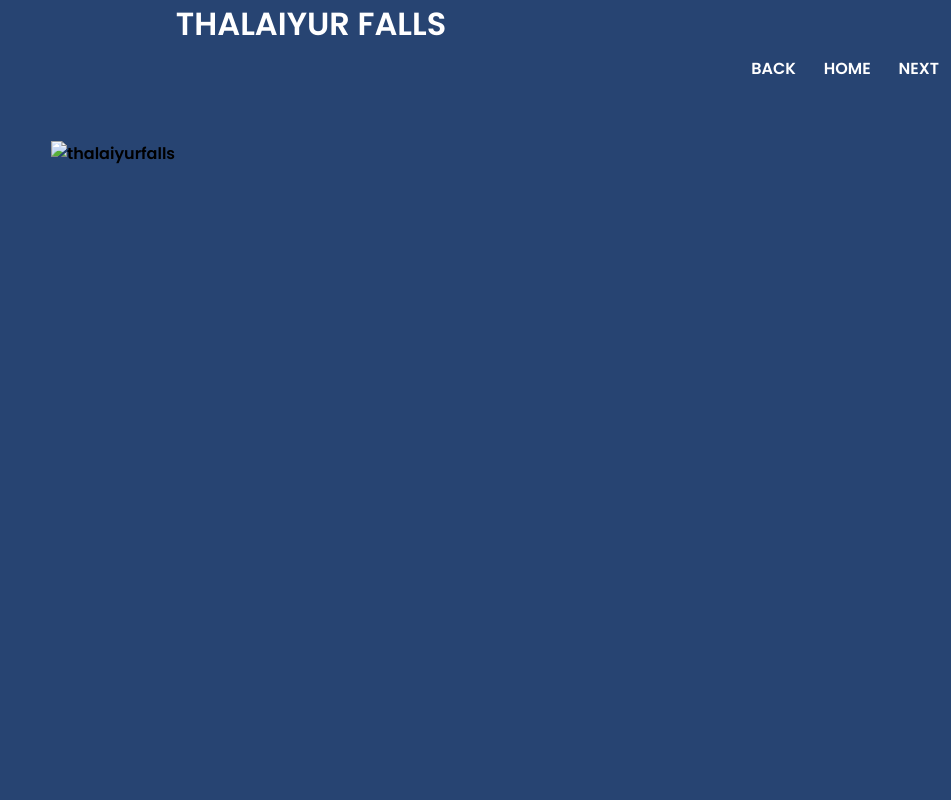
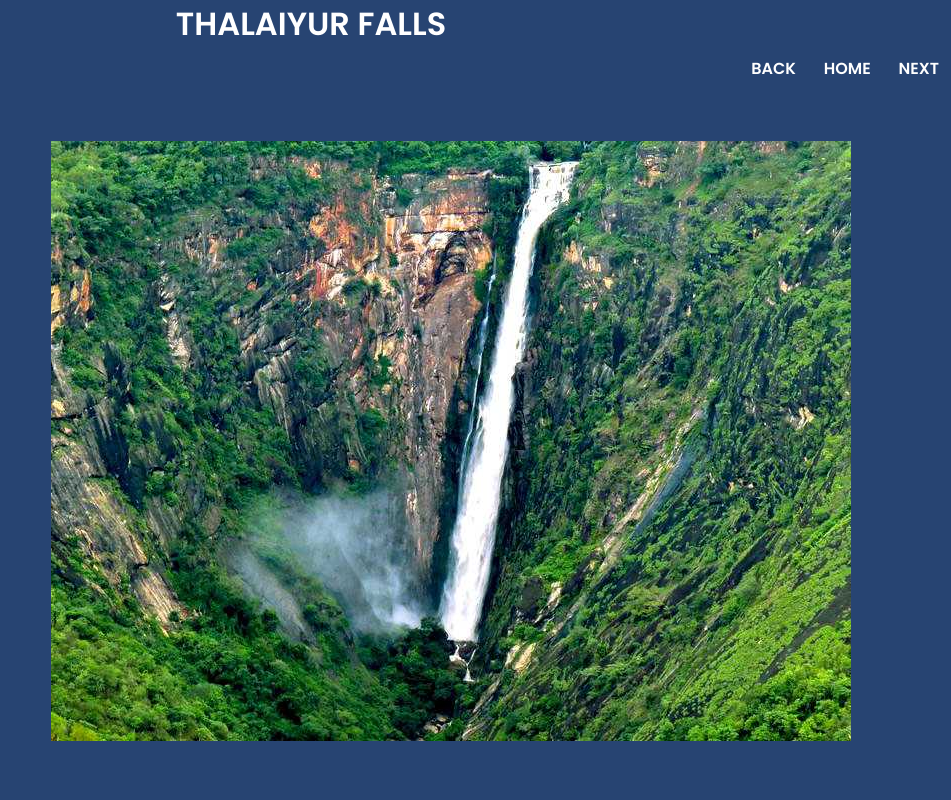
Before and after one commit to simaqahamed/webtech, a plain HTML site: page website/thalaiyur.html in a window 1280 px wide. Shown: the top 800 px of the page, without its empty margins (329-1280 px from the left). Drawn offline with Linux system fonts and the light colour scheme.

Commit message:
Update thalaiyur.html

```diff
--- a/website/thalaiyur.html
+++ b/website/thalaiyur.html
@@ -25,7 +25,7 @@
     </nav>
 
     <div class="image">
-        <img src="images/6.jpg" alt="thalaiyurfalls">
+        <img src="6.jpg" alt="thalaiyurfalls">
 
     </div>
 
```
